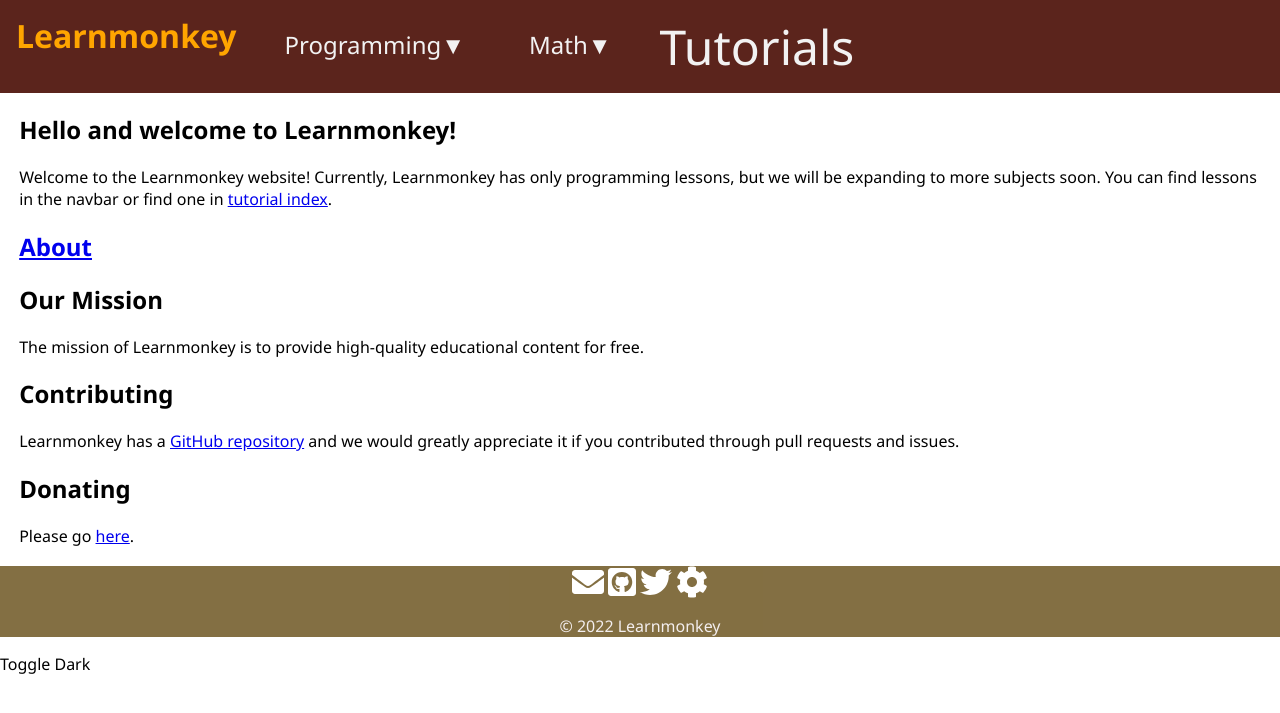
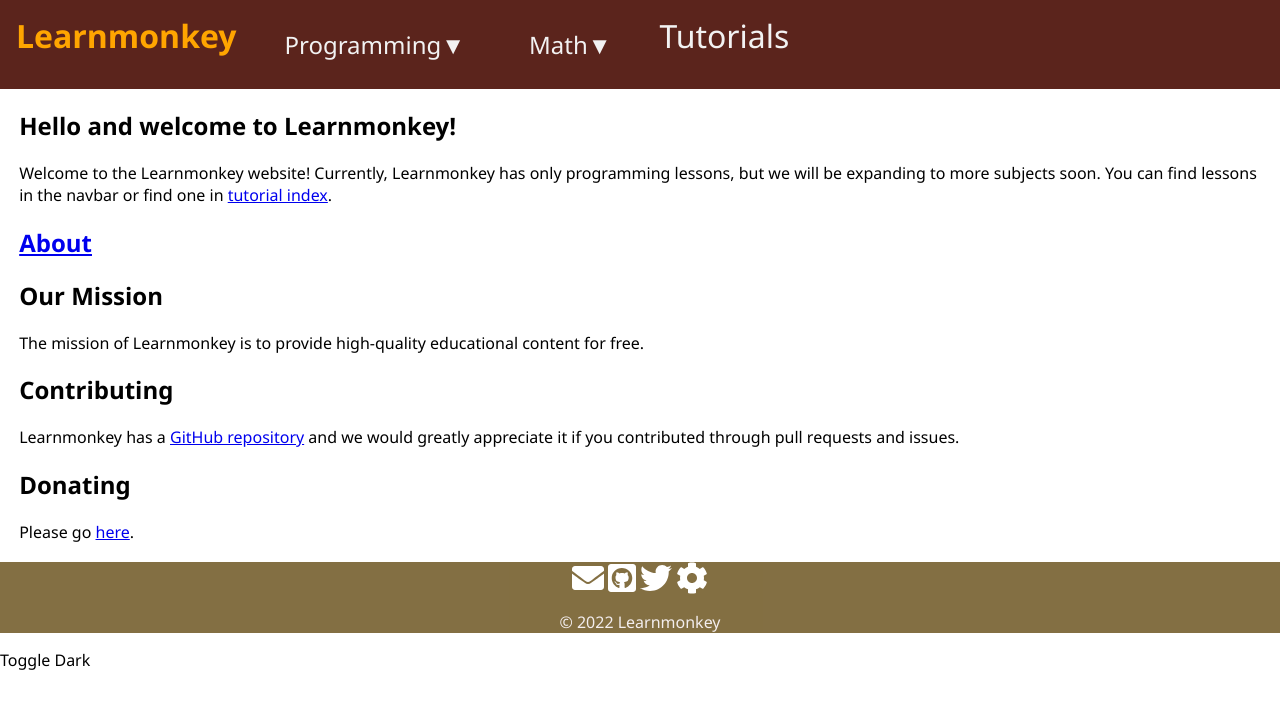
Before and after one commit to learnmonkey/learnmonkey.github.io, a Jekyll site: the page built from index.html, in a window 1280 px wide. Shown: the top 713 px of the page. Built offline with Jekyll 4.4.1, drawn with Linux system fonts in a browser that asks for light colours; nearby versions of some CDN libraries.

Commit message:
update css

```diff
--- a/_includes/nav.html
+++ b/_includes/nav.html
@@ -88,6 +88,6 @@
 			<a href="#">Link 3</a>
 		</div>
 	</div>
-	<a href="/tutorial-index/" style="font-size: 3em;">Tutorials</a>
+	<a href="/tutorial-index/" style="font-size: 2em;">Tutorials</a>
 	<a class="small-nav-open icon" onclick="openSmallNav()">&#9776;</a>
 </div>
```
